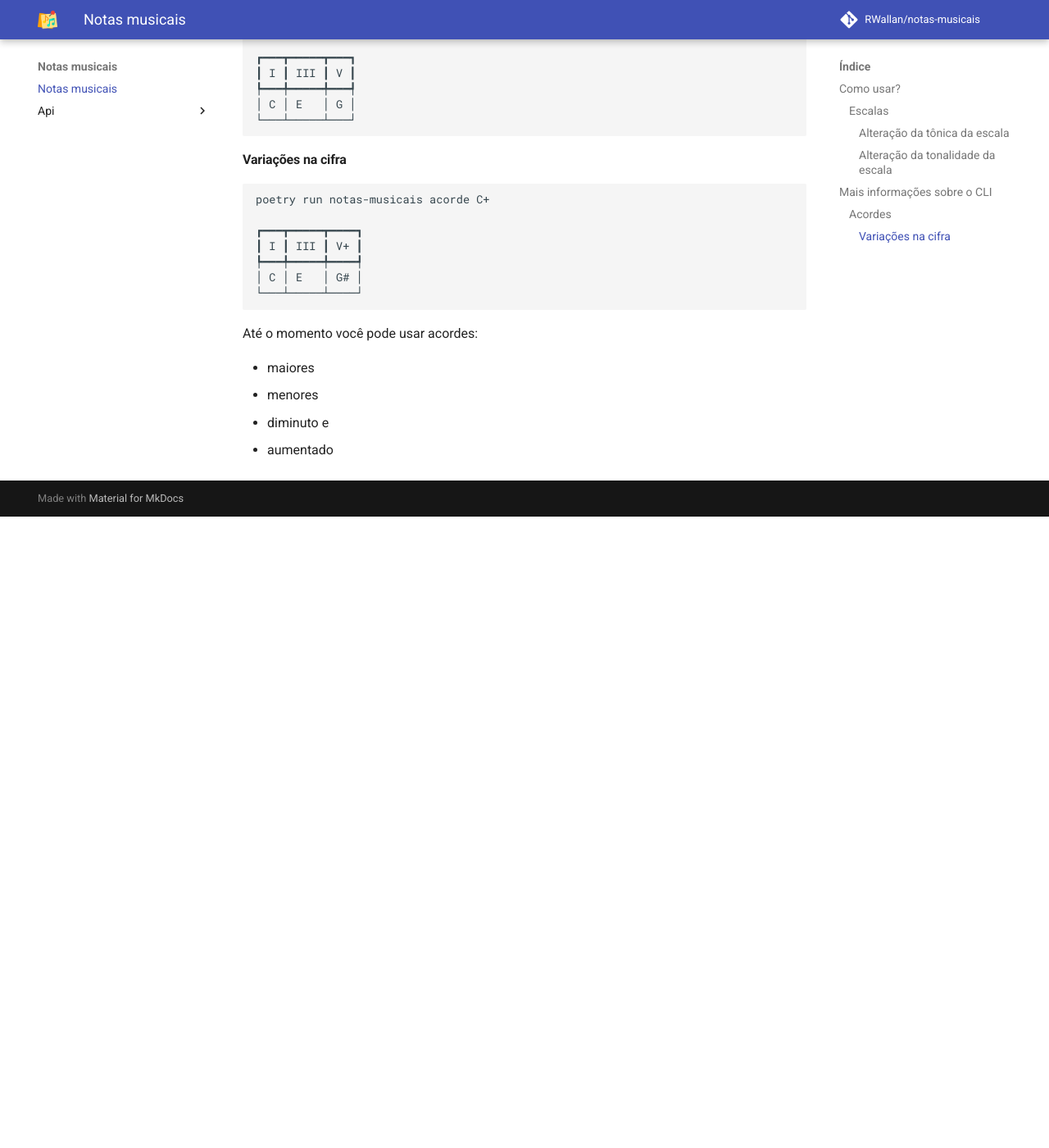
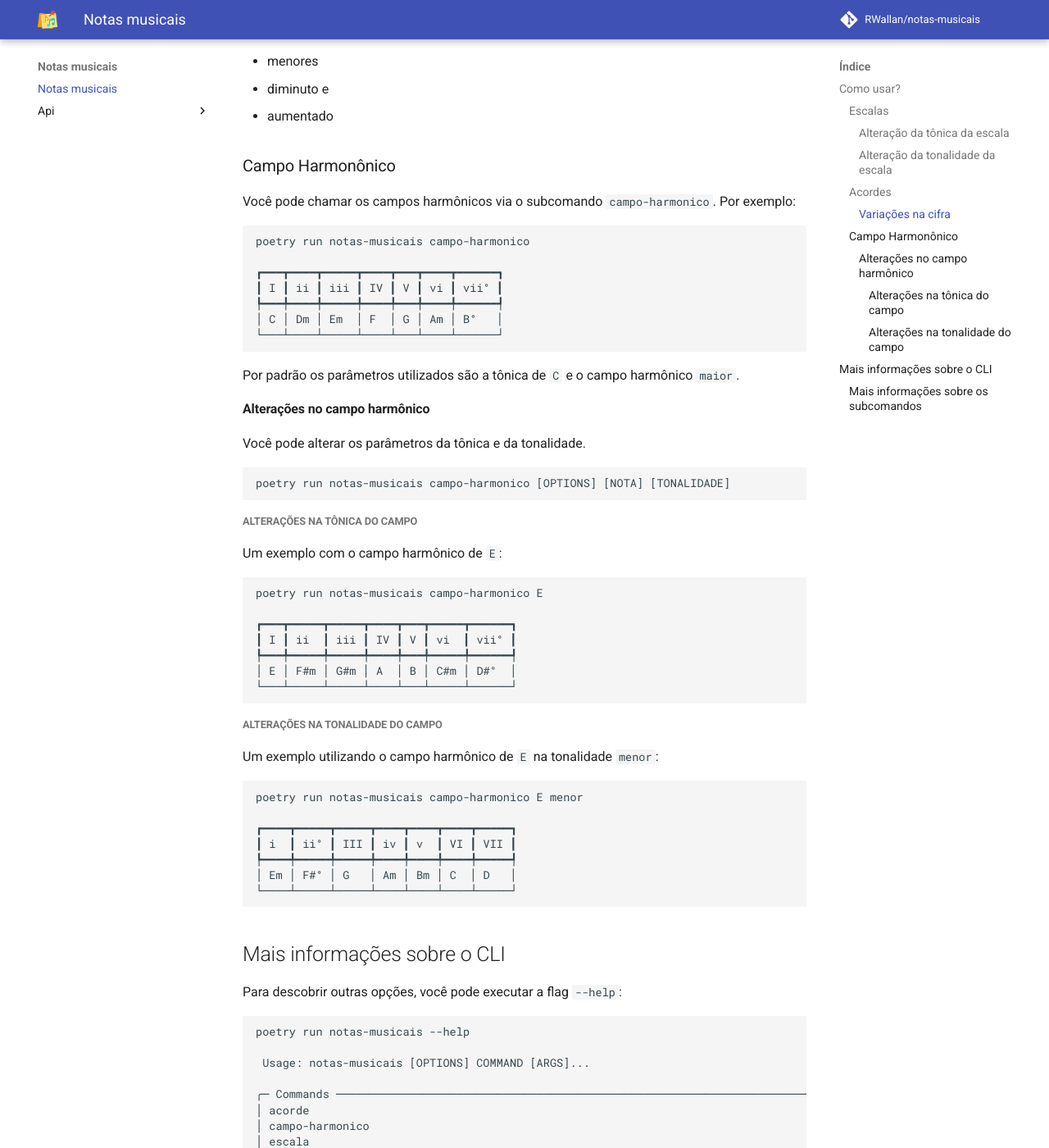
Before and after one commit to RWallan/notas-musicais, an MkDocs documentation site: the page built from docs/index.md, in a window 1280 px wide and 1400 px high, scrolled down 2198 px. Shown: the whole window at 82% size. Built offline with MkDocs 1.6.1 and Material for MkDocs 9.7.7, drawn with Linux system fonts in a browser that asks for light colours; comment, search, counter and statistics services are not loaded; before the commit the page ends 2828 px from its top, so only the background shows below that; some of the changed text lies outside the part shown.

Commit message:
⚡📄Atualização da documentação para contemplar o subcomando de campo-harmonico

````diff
--- a/docs/index.md
+++ b/docs/index.md
@@ -2,9 +2,9 @@
 
 ![logo do projeto](assets/logo.png){width="300" .center}
 
-Notas musicais é um CLI para ajudar na formação de escalas e acordes.
+Notas musicais é um CLI para ajudar na formação de escalas, acordes e campos harmônicos.
 
-Temos dois comandos disponíveis: `escalas` e `acordes`
+Toda a aplicação é baseada em um comando chamado `notas-musicais`. Esse comando tem um subcomando relacionado a cada ação que a aplicação pode relaizar. Como: `escala`, `acorde` e `campo-harmonico`.
 
 ## Como usar?
 
@@ -62,29 +62,6 @@ Retornando:
 └────┴────┴─────┴────┴────┴────┴─────┘
 ```
 
-## Mais informações sobre o CLI
-
-Para descobrir outras opções, você pode executar a flag `--help`:
-
-```bash
-poetry run notas-musicais --help
-
- Usage: notas-musicais [OPTIONS] COMMAND [ARGS]...
-
-╭─ Options ────────────────────────────────────────────────────────────────────────────────────────────────────────────╮
-│ --install-completion        [bash|zsh|fish|powershell|pwsh]  Install completion for the specified shell.             │
-│                                                              [default: None]                                         │
-│ --show-completion           [bash|zsh|fish|powershell|pwsh]  Show completion for the specified shell, to copy it or  │
-│                                                              customize the installation.                             │
-│                                                              [default: None]                                         │
-│ --help                                                       Show this message and exit.                             │
-╰──────────────────────────────────────────────────────────────────────────────────────────────────────────────────────╯
-╭─ Commands ───────────────────────────────────────────────────────────────────────────────────────────────────────────╮
-│ acorde                                                                                                               │
-│ escala                                                                                                               │
-╰──────────────────────────────────────────────────────────────────────────────────────────────────────────────────────╯
-```
-
 ### Acordes
 
 Uso básico:
@@ -117,3 +94,86 @@ Até o momento você pode usar acordes:
 * menores
 * diminuto e
 * aumentado
+
+### Campo Harmonônico
+
+Você pode chamar os campos harmônicos via o subcomando `campo-harmonico`. Por exemplo:
+
+```bash
+poetry run notas-musicais campo-harmonico
+
+┏━━━┳━━━━┳━━━━━┳━━━━┳━━━┳━━━━┳━━━━━━┓
+┃ I ┃ ii ┃ iii ┃ IV ┃ V ┃ vi ┃ vii° ┃
+┡━━━╇━━━━╇━━━━━╇━━━━╇━━━╇━━━━╇━━━━━━┩
+│ C │ Dm │ Em  │ F  │ G │ Am │ B°   │
+└───┴────┴─────┴────┴───┴────┴──────┘
+```
+
+Por padrão os parâmetros utilizados são a tônica de `C` e o campo harmônico `maior`.
+
+#### Alterações no campo harmônico
+
+Você pode alterar os parâmetros da tônica e da tonalidade.
+
+```bash
+poetry run notas-musicais campo-harmonico [OPTIONS] [NOTA] [TONALIDADE]
+```
+
+##### Alterações na tônica do campo
+
+Um exemplo com o campo harmônico de `E`:
+
+```bash
+poetry run notas-musicais campo-harmonico E
+
+┏━━━┳━━━━━┳━━━━━┳━━━━┳━━━┳━━━━━┳━━━━━━┓
+┃ I ┃ ii  ┃ iii ┃ IV ┃ V ┃ vi  ┃ vii° ┃
+┡━━━╇━━━━━╇━━━━━╇━━━━╇━━━╇━━━━━╇━━━━━━┩
+│ E │ F#m │ G#m │ A  │ B │ C#m │ D#°  │
+└───┴─────┴─────┴────┴───┴─────┴──────┘
+```
+
+##### Alterações na tonalidade do campo
+
+Um exemplo utilizando o campo harmônico de `E` na tonalidade `menor`:
+
+```bash
+poetry run notas-musicais campo-harmonico E menor
+
+┏━━━━┳━━━━━┳━━━━━┳━━━━┳━━━━┳━━━━┳━━━━━┓
+┃ i  ┃ ii° ┃ III ┃ iv ┃ v  ┃ VI ┃ VII ┃
+┡━━━━╇━━━━━╇━━━━━╇━━━━╇━━━━╇━━━━╇━━━━━┩
+│ Em │ F#° │ G   │ Am │ Bm │ C  │ D   │
+└────┴─────┴─────┴────┴────┴────┴─────┘
+```
+
+## Mais informações sobre o CLI
+
+Para descobrir outras opções, você pode executar a flag `--help`:
+
+```bash
+poetry run notas-musicais --help
+
+ Usage: notas-musicais [OPTIONS] COMMAND [ARGS]...
+
+╭─ Commands ───────────────────────────────────────────────────────────────────────────────────────────────────────────╮
+│ acorde                                                                                                               │
+│ campo-harmonico                                                                                                      │
+│ escala                                                                                                               │
+╰──────────────────────────────────────────────────────────────────────────────────────────────────────────────────────╯
+```
+
+### Mais informações sobre os subcomandos
+
+As informações sobre as informações sobre os subcomandos podem ser acessadas usando a flag `--help` após o nome do parâmetro. Um exemplo do uso do `help` nos campos harmônicos:
+
+```bash
+poetry run notas-musicais campo-harmonico --help
+
+ Usage: notas-musicais campo-harmonico [OPTIONS] [NOTA] [TONALIDADE]
+
+╭─ Arguments ──────────────────────────────────────────────────────────────────────────────────────────────────────────╮
+│   nota            [NOTA]        Tônica do campo harmônico. [default: C]                                              │
+│   tonalidade      [TONALIDADE]  Tonalidade do campo harmônico. [default: maior]                                      │
+╰──────────────────────────────────────────────────────────────────────────────────────────────────────────────────────╯
+```
````
